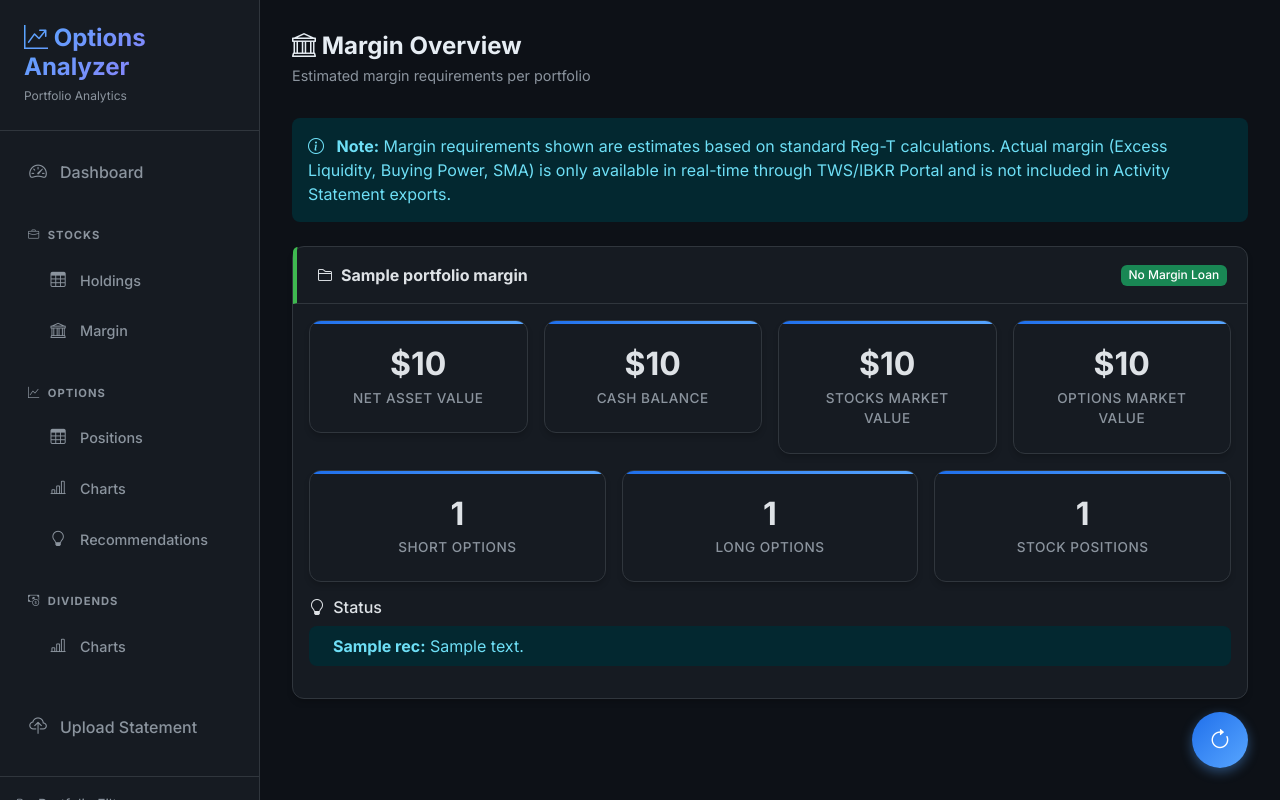
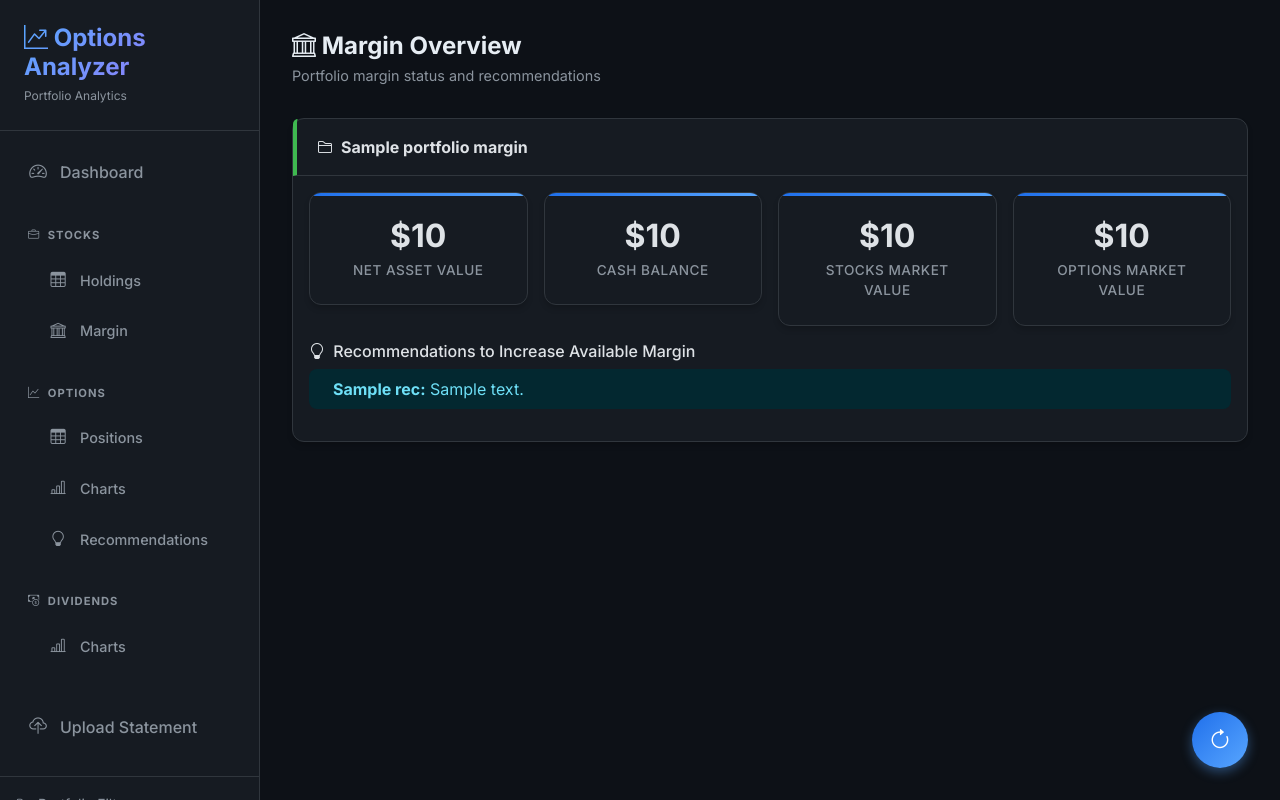
Before and after one commit to gRaytan/Options-Analyzer, a Flask app: template templates/margin.html in a window 1280 px wide. Run offline with Flask 3, Linux system fonts and the light colour scheme; the template is opened without the code that fills it: most values are stand-ins (such as "Sample title", 1, 10 or a date in 2020).

Commit message:
reccomendations

```diff
--- a/src/web/app.py
+++ b/src/web/app.py
@@ -412,24 +412,66 @@ def create_app(config=None):
         for name, p in app.portfolios.items():
             utilization = p.margin_utilization
 
-            # Build recommendations for this portfolio
+            # Build recommendations to increase margin for this portfolio
             recommendations = []
 
-            # Check for negative cash (margin loan)
+            # 1. Check for negative cash (margin loan) - paying this down increases margin
             if p.cash_balance < 0:
                 recommendations.append({
-                    'severity': 'medium',
-                    'title': 'Margin Loan Active',
-                    'message': f'You have a margin loan of ${abs(p.cash_balance):,.0f}. Interest is accruing on this balance.',
+                    'severity': 'high',
+                    'title': 'Pay Down Margin Loan',
+                    'message': f'Deposit ${abs(p.cash_balance):,.0f} to eliminate margin loan and stop interest charges. This directly increases available margin.',
                     'icon': 'cash-stack'
                 })
-            else:
+
+            # 2. Close profitable short options to free up margin
+            profitable_shorts = [o for o in p.short_options if o.unrealized_pnl > 0]
+            if profitable_shorts:
+                total_profit = sum(o.unrealized_pnl for o in profitable_shorts)
+                recommendations.append({
+                    'severity': 'medium',
+                    'title': 'Close Profitable Short Options',
+                    'message': f'You have {len(profitable_shorts)} profitable short options with ${total_profit:,.0f} in unrealized gains. Closing these frees up margin.',
+                    'icon': 'graph-up-arrow'
+                })
+
+            # 3. Roll short options to reduce notional exposure
+            high_strike_puts = [o for o in p.short_options if o.is_put and o.strike > 100]
+            if high_strike_puts:
                 recommendations.append({
                     'severity': 'low',
-                    'title': 'No Margin Loan',
-                    'message': f'Cash balance is positive (${p.cash_balance:,.0f}). No margin interest being charged.',
-                    'icon': 'check-circle-fill'
+                    'title': 'Roll Down High-Strike Puts',
+                    'message': f'Consider rolling {len(high_strike_puts)} high-strike puts to lower strikes to reduce margin requirements.',
+                    'icon': 'arrow-down-circle'
                 })
+
+            # 4. Convert naked options to spreads
+            naked_shorts = len(p.short_options)
+            if naked_shorts > 5:
+                recommendations.append({
+                    'severity': 'low',
+                    'title': 'Convert to Spreads',
+                    'message': f'You have {naked_shorts} short options. Converting naked positions to spreads (buying protective options) significantly reduces margin.',
+                    'icon': 'layers'
+                })
+
+            # 5. Sell covered calls on stock positions
+            if p.stocks and len(p.stocks) > 0:
+                stock_value = p.stocks_market_value
+                recommendations.append({
+                    'severity': 'low',
+                    'title': 'Sell Covered Calls',
+                    'message': f'You have ${stock_value:,.0f} in stocks. Selling covered calls generates premium and doesn\'t require additional margin.',
+                    'icon': 'telephone-outbound'
+                })
+
+            # 6. Deposit additional funds
+            recommendations.append({
+                'severity': 'low',
+                'title': 'Deposit Funds',
+                'message': 'Depositing additional cash directly increases your available margin and buying power.',
+                'icon': 'plus-circle'
+            })
 
             portfolio_margins.append({
                 'name': name,
--- a/templates/margin.html
+++ b/templates/margin.html
@@ -6,15 +6,7 @@
 <!-- Page Header -->
 <div class="page-header">
     <h4><i class="bi bi-bank"></i> Margin Overview</h4>
-    <p class="subtitle">Estimated margin requirements per portfolio</p>
-</div>
-
-<!-- Info Alert -->
-<div class="alert alert-info mb-4">
-    <i class="bi bi-info-circle me-2"></i>
-    <strong>Note:</strong> Margin requirements shown are estimates based on standard Reg-T calculations.
-    Actual margin (Excess Liquidity, Buying Power, SMA) is only available in real-time through TWS/IBKR Portal
-    and is not included in Activity Statement exports.
+    <p class="subtitle">Portfolio margin status and recommendations</p>
 </div>
 
 <!-- Per-Portfolio Sections -->
@@ -23,9 +15,6 @@
     <div class="card-header d-flex align-items-center" style="border-left: 4px solid {{ 'var(--accent-red)' if pm.cash_balance < 0 else 'var(--accent-green)' }};">
         <i class="bi bi-folder2 me-2"></i>
         <strong>{{ pm.name }}</strong>
-        <span class="badge {{ 'bg-danger' if pm.cash_balance < 0 else 'bg-success' }} ms-auto">
-            {{ "Margin Loan Active" if pm.cash_balance < 0 else "No Margin Loan" }}
-        </span>
     </div>
     <div class="card-body">
         <!-- Key Margin Metrics -->
@@ -56,40 +45,16 @@
             </div>
         </div>
 
-        <!-- Position Summary -->
-        <div class="row g-3 mb-3">
-            <div class="col-md-4">
-                <div class="card metric-card neutral">
-                    <div class="metric-value">{{ pm.short_options_count }}</div>
-                    <div class="metric-label">Short Options</div>
-                </div>
-            </div>
-            <div class="col-md-4">
-                <div class="card metric-card neutral">
-                    <div class="metric-value">{{ pm.long_options_count }}</div>
-                    <div class="metric-label">Long Options</div>
-                </div>
-            </div>
-            <div class="col-md-4">
-                <div class="card metric-card neutral">
-                    <div class="metric-value">{{ pm.stock_positions_count }}</div>
-                    <div class="metric-label">Stock Positions</div>
-                </div>
-            </div>
-        </div>
-
-        <!-- Recommendations for this portfolio -->
-        {% if pm.recommendations %}
-        <h6 class="mb-2"><i class="bi bi-lightbulb me-1"></i> Status</h6>
+        <!-- Recommendations to increase margin -->
+        <h6 class="mb-2"><i class="bi bi-lightbulb me-1"></i> Recommendations to Increase Available Margin</h6>
         {% for rec in pm.recommendations %}
-        <div class="alert alert-{{ 'danger' if rec.severity == 'high' else 'warning' if rec.severity == 'medium' else 'info' }} d-flex align-items-center py-2" role="alert">
-            <i class="bi bi-{{ rec.icon }} me-2"></i>
+        <div class="alert alert-{{ 'danger' if rec.severity == 'high' else 'warning' if rec.severity == 'medium' else 'info' }} d-flex align-items-start py-2" role="alert">
+            <i class="bi bi-{{ rec.icon }} me-2 mt-1"></i>
             <div>
                 <strong>{{ rec.title }}:</strong> {{ rec.message }}
             </div>
         </div>
         {% endfor %}
-        {% endif %}
     </div>
 </div>
 {% endfor %}
```
